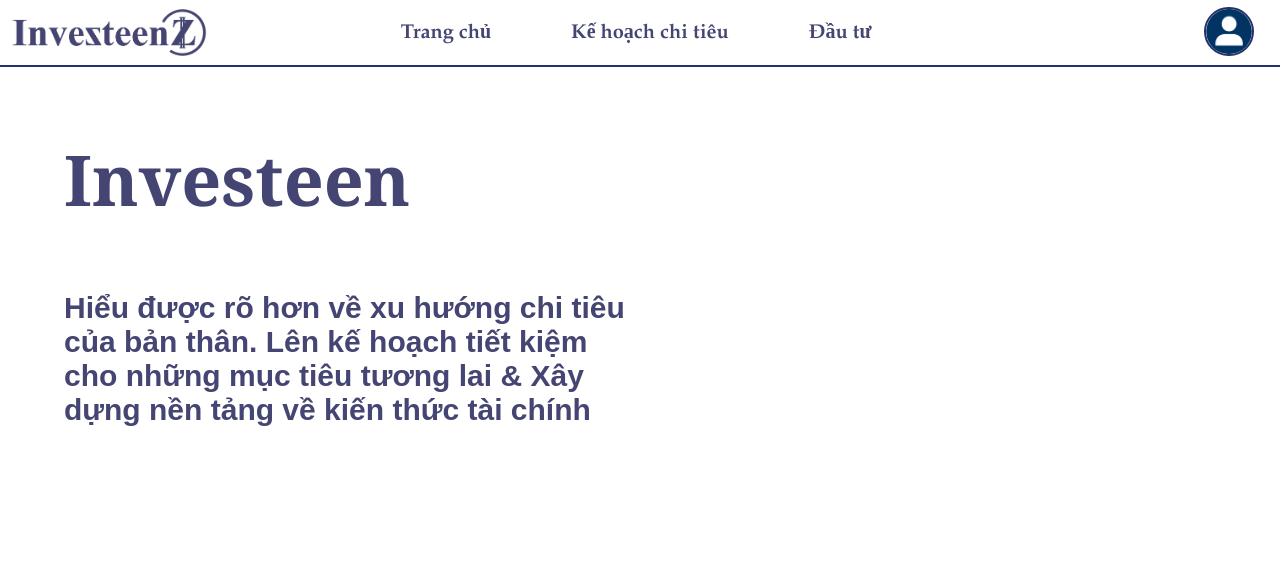
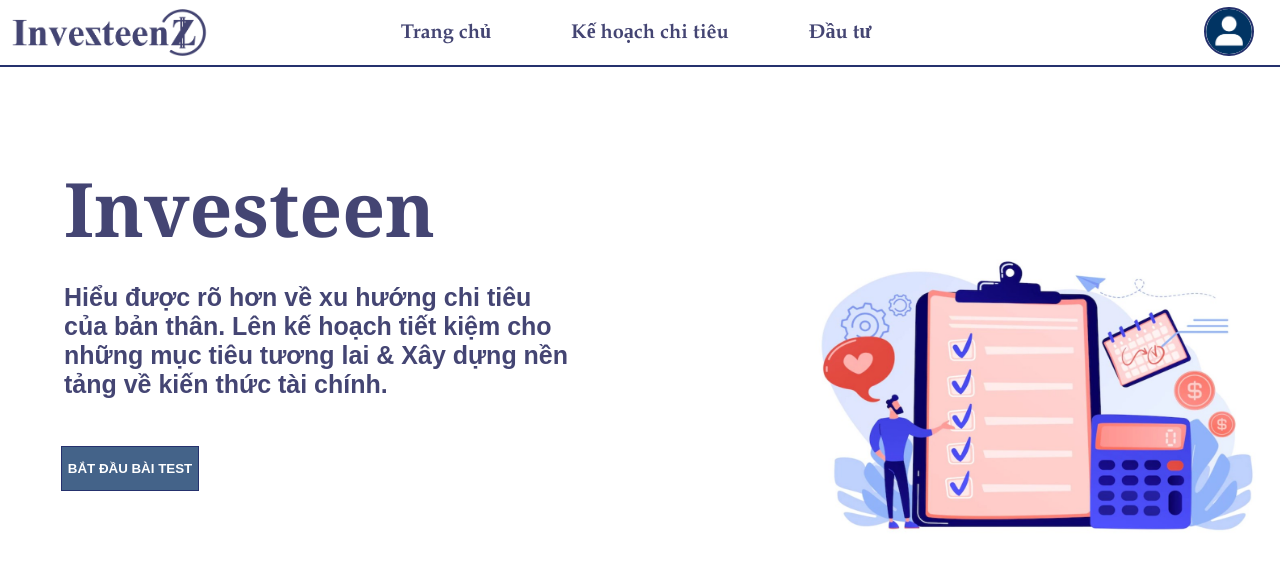
Before and after one commit to TanPuc/Investeen, a React (Create React App) app in the folder investeen/: page / in a window 1280 px wide. Shown: the top 568 px of the page. Built offline with nearby package versions, Linux system fonts and the light colour scheme.

Commit message:
homepage changes
add text, button & picture

```diff
--- a/investeen/src/App.css
+++ b/investeen/src/App.css
@@ -108,22 +108,44 @@
 
 .first-section {
   font-family: Georgia, 'Times New Roman', Times, serif;
-  font-size: 70px;
-
+  font-size: 75px;
   color: #444573;
   font-weight: bold;
   text-align: left;
-  margin: 5%;
-  padding: 0%;
+  margin-left: 5%;
+  margin-top: 7%;
 }
 
 .second-section {
   font-family: Arial, Helvetica, sans-serif;
-  font-size: 30px;
+  font-size: 25px;
   color: #444573;
   /* font-weight: bold; */
   text-align: left;
   margin-left: 5%;
-  margin-right: 51%;
-  /* padding: 0%; */
+  margin-right: 55%;
+  margin-top: -2%;
 }
+
+.start-test-button-text {
+  font-family: Arial, Helvetica, sans-serif;
+  color: white;
+  font-weight: bold;
+  text-align: center;
+  /* font-size: 25px; */
+}
+
+.test-button {
+  margin-left: -1020px;
+  margin-top: 2%;
+  background-color: #446389;
+  border: #25316D solid 1px;
+}
+
+.home-page-pic1 {
+  margin-top: -20%;
+  margin-right: -800px;
+  width: 500px;
+  height: 320px;
+
+}
--- a/investeen/src/App.js
+++ b/investeen/src/App.js
@@ -16,8 +16,22 @@ function App() {
 
       <div className='home-first-section'>
       <h1 className='first-section'>Investeen</h1>
-      <h2 className='second-section'>Hiểu được rõ hơn về xu hướng chi tiêu của bản thân. Lên kế hoạch tiết kiệm cho những mục tiêu tương lai & Xây dựng nền tảng về kiến thức tài chính</h2>
+      <h2 className='second-section'>Hiểu được rõ hơn về xu hướng chi tiêu của bản thân. Lên kế hoạch tiết kiệm cho những mục tiêu tương lai & Xây dựng nền tảng về kiến thức tài chính.</h2>
+
       </div>
+
+      <div className= 'test-button-ct'>
+      <button className='test-button' onClick='BẮT ĐẦU BÀI TEST'>
+      <p className='start-test-button-text'>BẮT ĐẦU BÀI TEST</p>
+</button>
+      </div>
+
+      <div className='home-page-pic'>
+      <img className='home-page-pic1' src={require('./Assets/homepagepic1.jpg')}></img>
+      </div>
+      {/* <div className= 'home-page-pic1'>
+      <img className='User' src={require('./Assets/homepagepic1.jpg')}></img>
+      </div> */}
       {/* <header className="App-header">
         <img src={logo} className="App-logo" alt="logo" />
         <p>
```
Also changed, not shown: investeen/src/Assets/homepagepic1.jpg (added).
